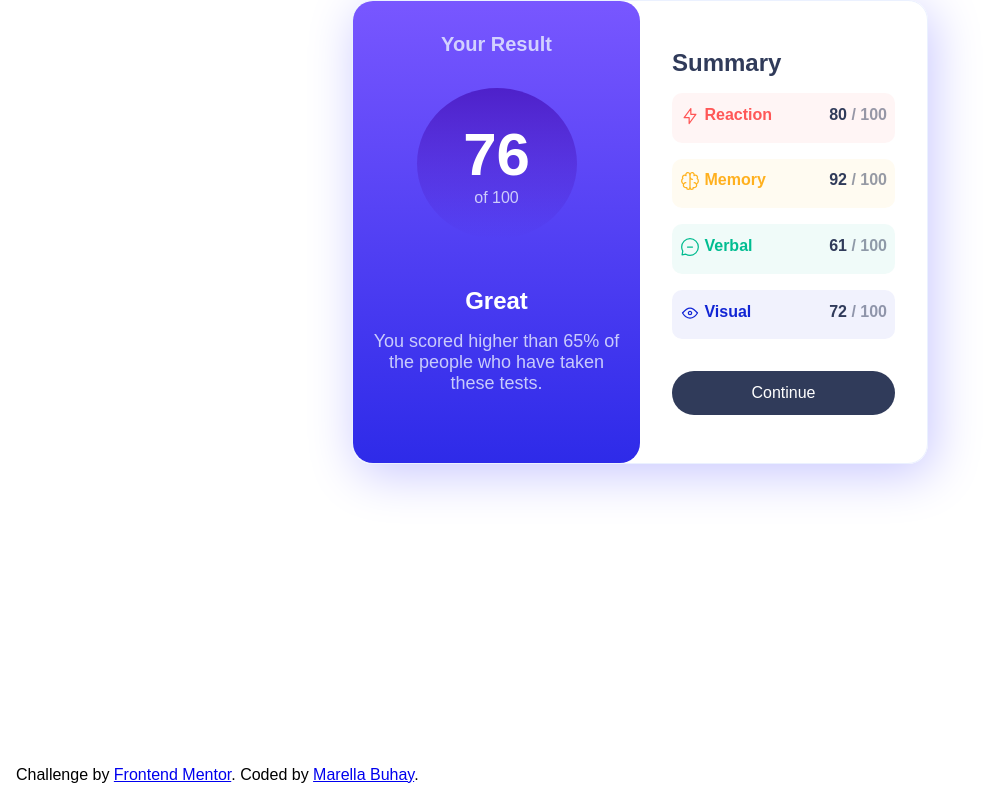
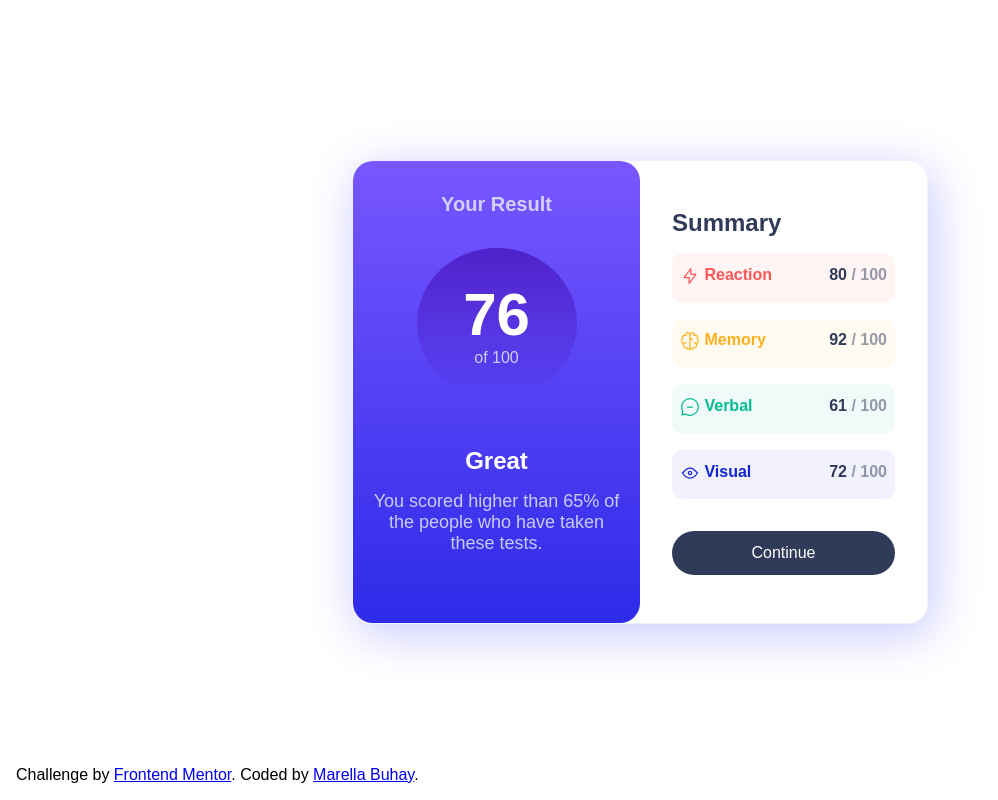
Before and after one commit to buhaymarella/frontend_mentor_result_summary_component_main, a plain HTML site: page index.html in a window 1280 px wide. Shown: the whole page, without its empty margins (0-998 px from the left). Drawn offline with Linux system fonts and the light colour scheme.

Commit message:
css changed

```diff
--- a/assets/style/style.css
+++ b/assets/style/style.css
@@ -34,7 +34,7 @@ body::-webkit-scrollbar {
 .main{
     display: grid;
     position: relative;
-    top: 10%;
+    top: 10rem;
 
 }
 .main__container{
```
